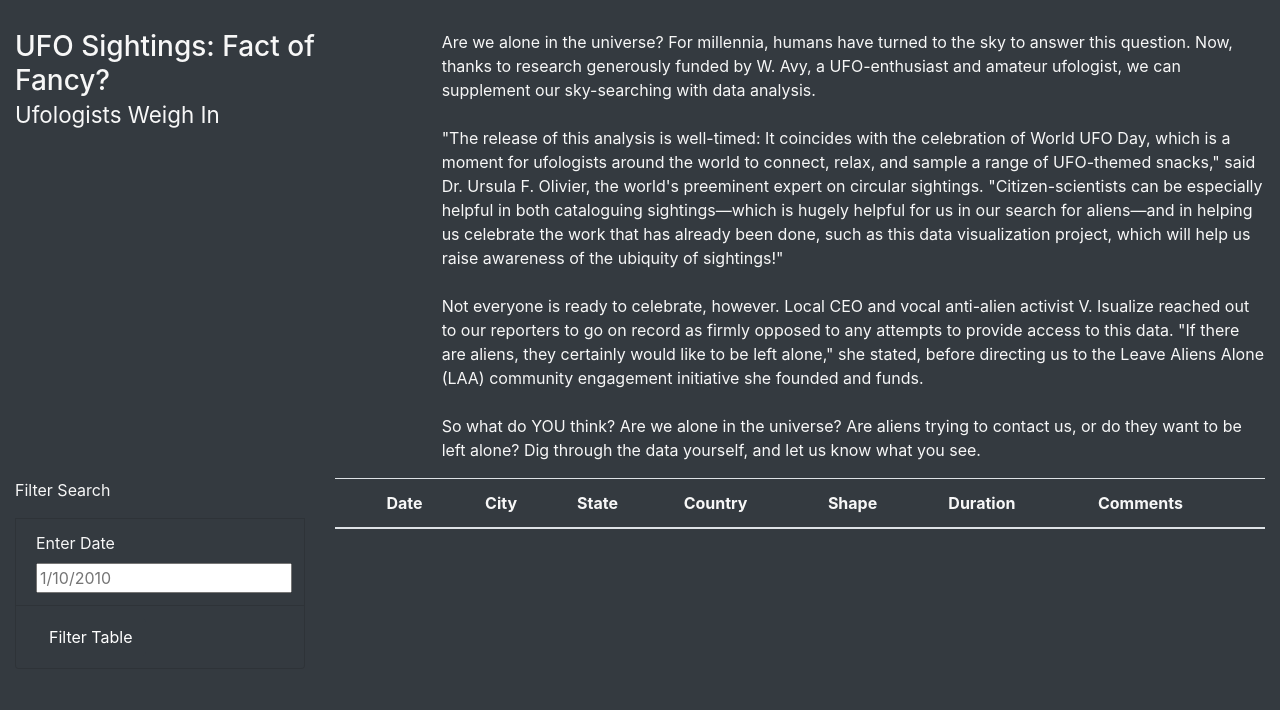
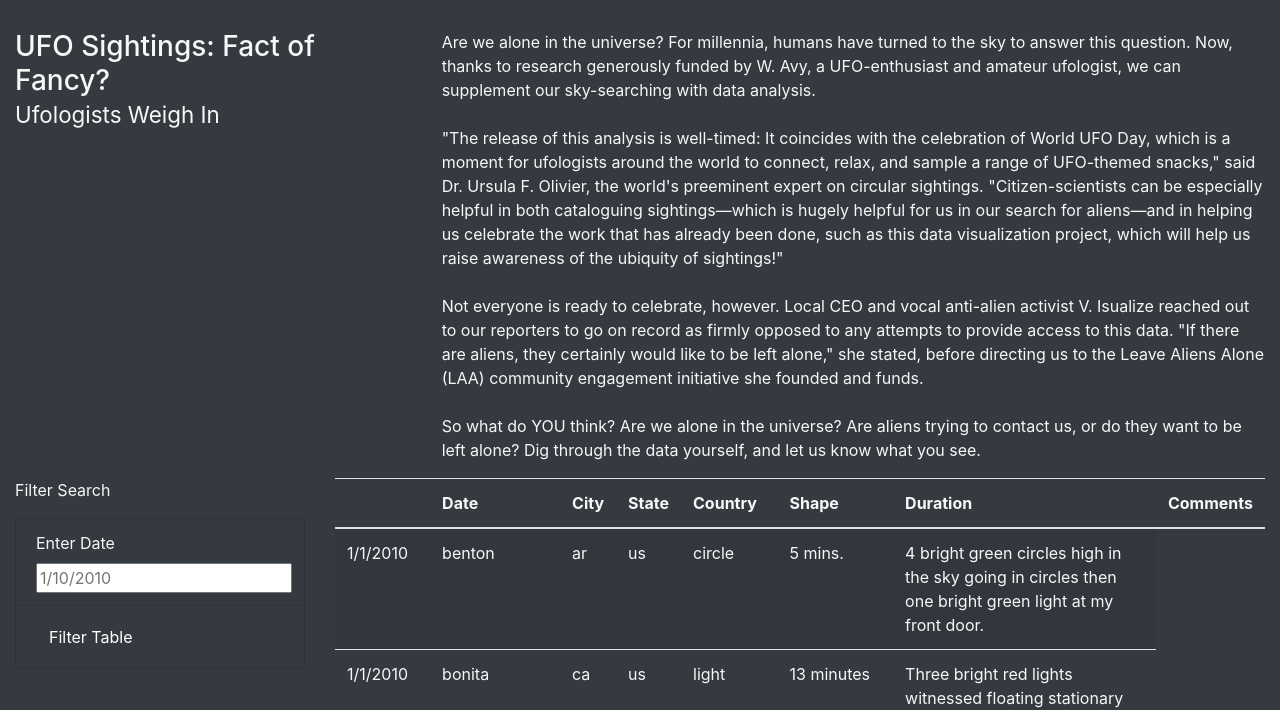
Before and after one commit to MichaelFischer23/UFOs, a plain HTML site: page index.html in a window 1280 px wide. Shown: the part 245-955 px from the top of the page. Before the commit the page ends 914 px from the top, so only its background shows below. Drawn offline with nearby package versions, Linux system fonts and the light colour scheme.

Commit message:
fixed the issue with the data loading

```diff
--- a/static/js/app.js
+++ b/static/js/app.js
@@ -1,5 +1,5 @@
 // import the data from data.js
-const tableData = data;{
+const tableData = data;
 
 // Reference the HTML table using d3
 var tbody = d3.select("tbody");
@@ -8,7 +8,7 @@ function buildTable(data) {
    // clear out any existing data
     tbody.html("");
 
-}
+console.log()
 // looping through each object in the data and appending a row and cells for each value
 data.forEach((dataRow) => {
     // append a row to the table body
```
Also changed, not shown: index.html (+2 -2 lines).
